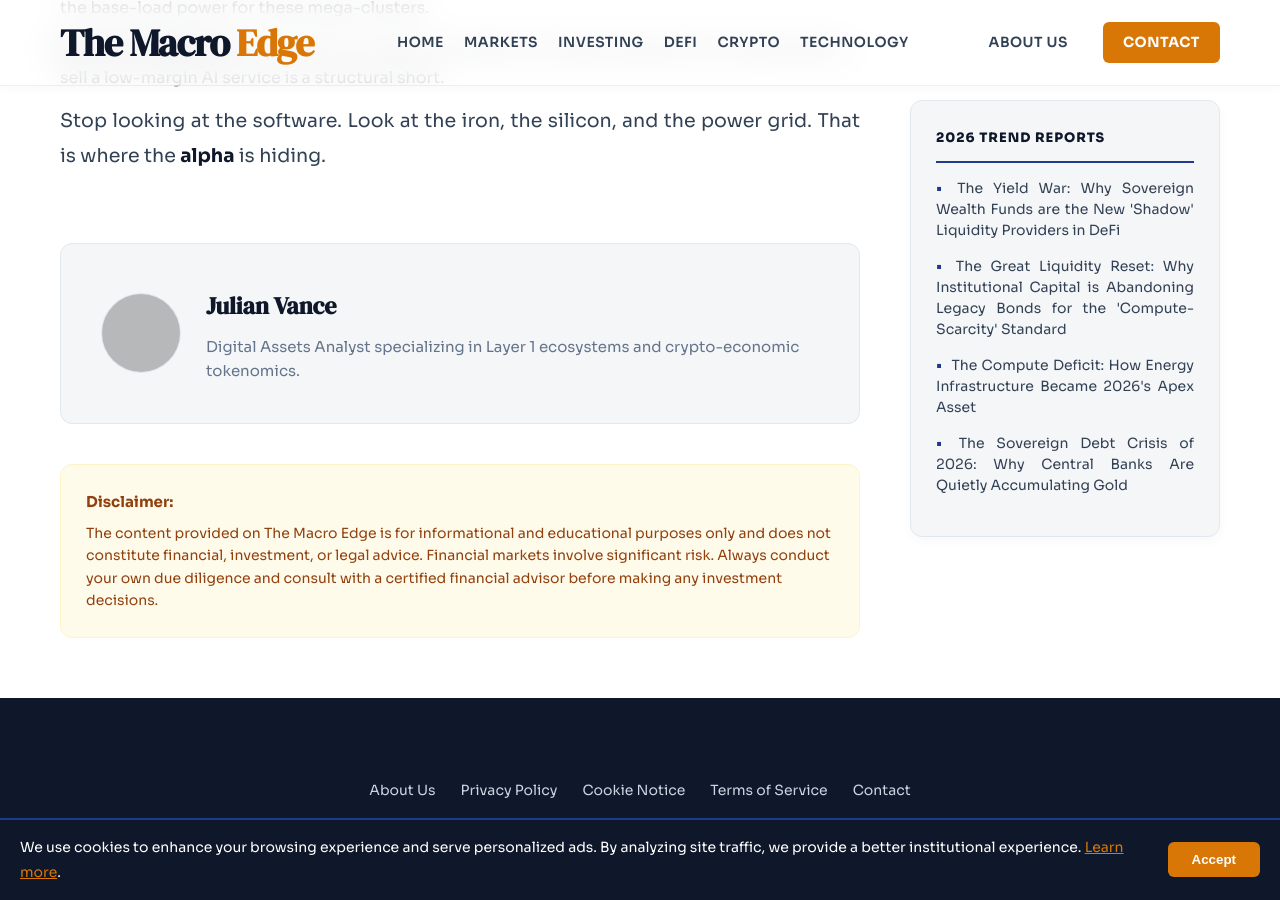
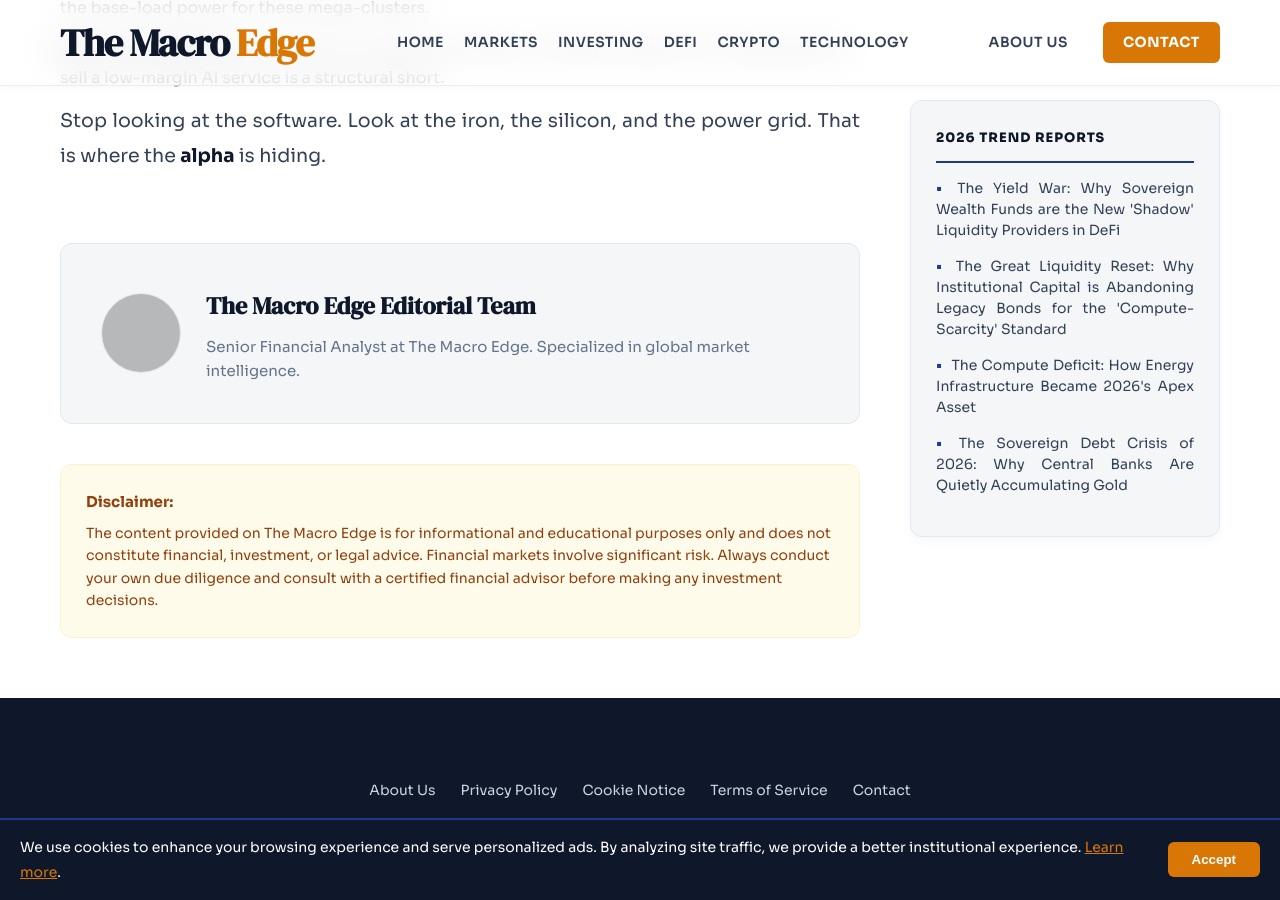
Before and after one commit to Frixx55/FinanceWorld, a Jekyll site: the page built from _posts/2026-05-02-strategic-ai-infrastructure.md, in a window 1280 px wide and 900 px high, scrolled down 3341 px. Built offline with Jekyll 4.4.1, drawn with Linux system fonts in a browser that asks for light colours; some of the changed text lies outside the part shown; grey boxes are pictures that could not be loaded.

Commit message:
Update author credit in strategic AI infrastructure post

```diff
--- a/_posts/2026-05-02-strategic-ai-infrastructure.md
+++ b/_posts/2026-05-02-strategic-ai-infrastructure.md
@@ -2,7 +2,7 @@
 layout: post
 title: "Compute is the New Oil: Why Strategic AI Infrastructure is the Only Tech Trade Left in 2026"
 category: "Technology"
-author: "Julian Vance"
+author: "The Macro Edge Editorial Team"
 date: 2026-05-02 08:30:00 +0200
 image: "https://images.unsplash.com/photo-1550751827-4bd374c3f58b?q=80&w=1200&auto=format&fit=crop"
 ---
```
